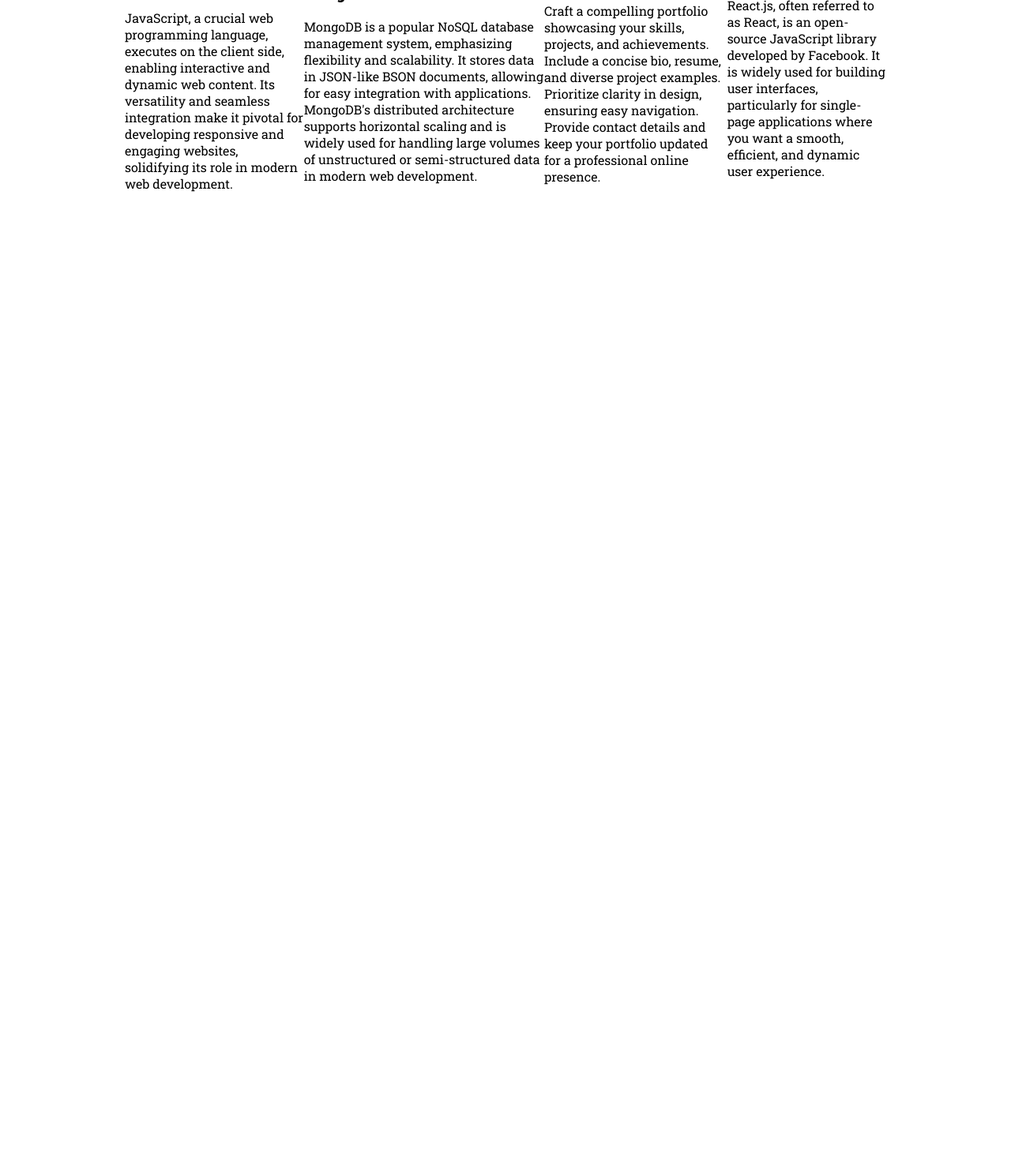
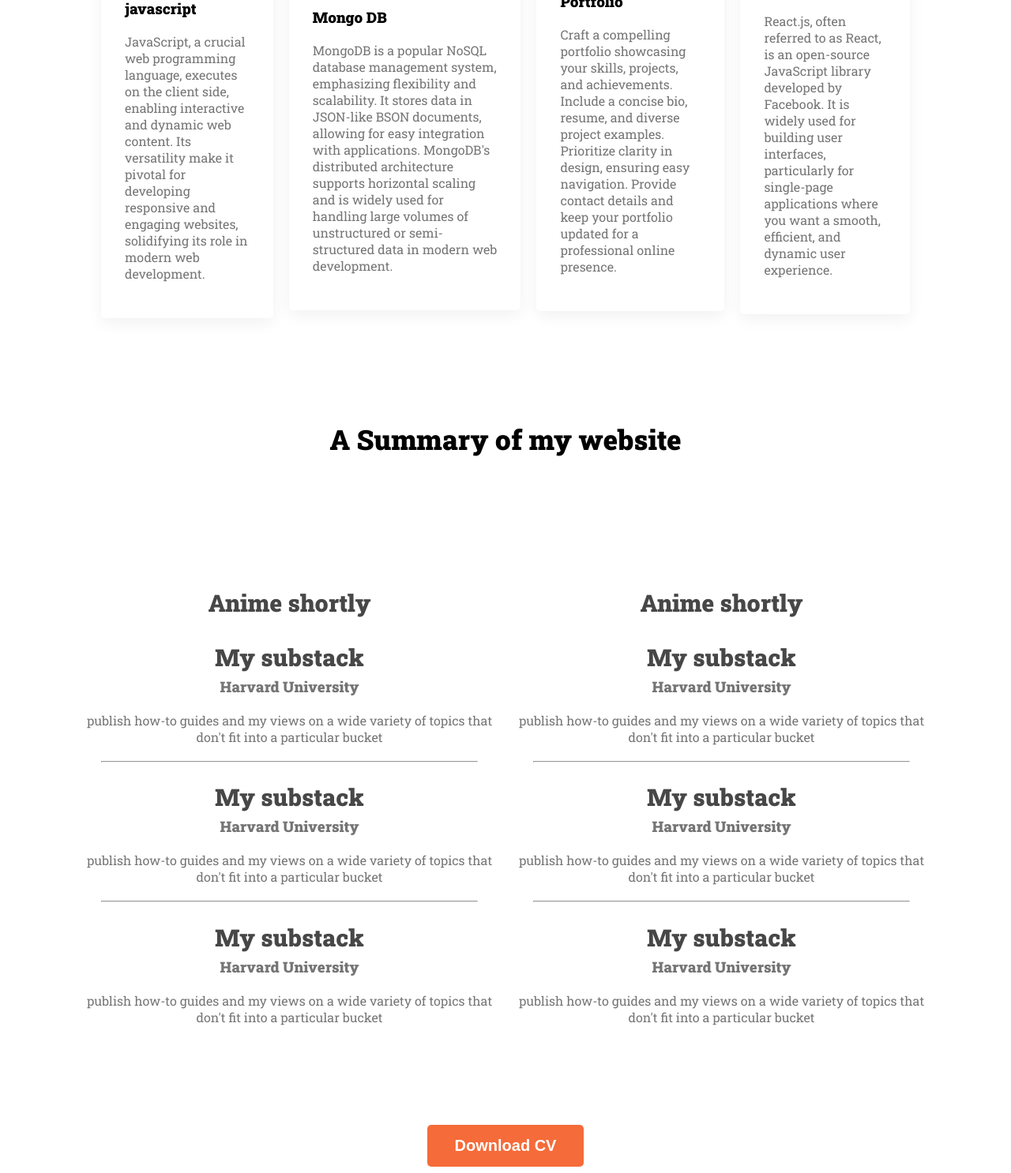
Before and after one commit to muhammadkhayeraalamshuvo/my-first-web, a plain HTML site: page index.html in a window 1280 px wide. Shown: the part 1714-3200 px from the top of the page at 79% size. Before the commit the page ends 1981 px from the top, so only its background shows below. Drawn offline with Linux system fonts and the light colour scheme; a web font is replaced by a local one.

Commit message:
almost finished section part

```diff
--- a/index.html
+++ b/index.html
@@ -65,7 +65,7 @@
                 <div class="skills">
                     <img src="icons/icons8-javascript-48.png" alt="">
                     <h3 class="skill-title">javascript</h3>
-                    <p class="skill-description">JavaScript, a crucial web programming language, executes on the client side, enabling interactive and dynamic web content. Its versatility and seamless integration make it pivotal for developing responsive and engaging websites, solidifying its role in modern web development.</p>
+                    <p class="skill-description">JavaScript, a crucial web programming language, executes on the client side, enabling interactive and dynamic web content. Its versatility make it pivotal for developing responsive and engaging websites, solidifying its role in modern web development.</p>
                 </div>
                 <div class="skills">
                     <img src="icons/icons8-microsoft-access-50.png" alt="">
@@ -84,7 +84,56 @@
                 </div>
             </div>
         </section>
-    </main>
+        <!-- resuming summary section  -->
+        <section>
+            <h3 class="section-title">A Summary of my website</h3>
+            <div class="abcd">
+
+                <div class="resume-column">
+                    <h3 class="resume-column-title">Anime shortly</h3>
+                    <div class="resume-item">
+                        <h2 class="resume-item-title">My substack</h2>
+                        <h3 class="resume-item-inst">Harvard University</h3>
+                        <p class="resume-description">publish how-to guides and my views on a wide variety of topics that don't fit into a particular bucket</p>
+                    </div>
+                    <hr>
+                    <div class="resume-item">
+                        <h2 class="resume-item-title">My substack</h2>
+                        <h3 class="resume-item-inst">Harvard University</h3>
+                        <p class="resume-description">publish how-to guides and my views on a wide variety of topics that don't fit into a particular bucket</p>
+                    </div>
+                    <hr>
+                    <div class="resume-item">
+                        <h2 class="resume-item-title">My substack</h2>
+                        <h3 class="resume-item-inst">Harvard University</h3>
+                        <p class="resume-description">publish how-to guides and my views on a wide variety of topics that don't fit into a particular bucket</p>
+                    </div>
+                </div>
+                <div class="resume-column">
+                    <h3 class="resume-column-title">Anime shortly</h3>
+                    <div class="resume-item">
+                        <h2 class="resume-item-title">My substack</h2>
+                        <h3 class="resume-item-inst">Harvard University</h3>
+                        <p class="resume-description">publish how-to guides and my views on a wide variety of topics that don't fit into a particular bucket</p>
+                    </div>
+                    <hr>
+                    <div class="resume-item">
+                        <h2 class="resume-item-title">My substack</h2>
+                        <h3 class="resume-item-inst">Harvard University</h3>
+                        <p class="resume-description">publish how-to guides and my views on a wide variety of topics that don't fit into a particular bucket</p>
+                    </div>
+                    <hr>
+                    <div class="resume-item">
+                        <h2 class="resume-item-title">My substack</h2>
+                        <h3 class="resume-item-inst">Harvard University</h3>
+                        <p class="resume-description">publish how-to guides and my views on a wide variety of topics that don't fit into a particular bucket</p>
+                    </div>
+                </div>
+            </div>
+            <div class="download-cv">
+                <button class="btn-primary">Download CV</button>
+            </div>
+        </section>
     <footer>
 
     </footer>
--- a/styles/style.css
+++ b/styles/style.css
@@ -4,6 +4,9 @@ body{
     font-family: 'Roboto Slab', serif;
 
 
+}
+main section{
+    margin-top:130px;
 }
 nav{
     display: flex;
@@ -99,13 +102,69 @@ nav h3{
 .about-inf{
     text-align: center;
 }
+/* skills related styles */
 #what-i-do-description{
     padding: 30px 150px;
 }
 .skill-container
 {
     display: flex;
-    margin-left:150px;
-    margin-right: 150px;
+    margin-left:120px;
+    margin-right: 120px;
     align-items: center;
+    gap:20px;
 }
+.skills
+{
+    padding: 30px;
+    border-radius: 5px;
+    box-shadow: 0px 6px 20px 0px rgba(0, 0, 0,0.06);
+
+}
+.skill-title{
+
+
+}
+.skill-description{
+ color:#757575
+}
+/* resume section styles*/
+.abcd{
+
+    display: flex;
+    align-items: center;
+    text-align: center;
+    gap: 30px;
+    padding: 100px;
+}
+.resume-column{
+
+}
+.resume-column-title{
+    color: #474747;
+    font-weight: 900;
+    font-size: 30px;
+}
+.resume-item-title
+{
+    color: #474747;
+    font-weight: 700;
+    font-size: 30px;
+    margin-bottom: 5px;
+}
+.resume-item-inst{
+    margin-top: 0px;
+    margin-bottom: 20px;
+}
+.resume-item-inst,.resume-description
+{
+    color:#757575
+}
+.abcd hr{
+    margin:20px;
+}
+.download-cv
+{
+    text-align: center;
+    margin-top: 10px;
+}
```
